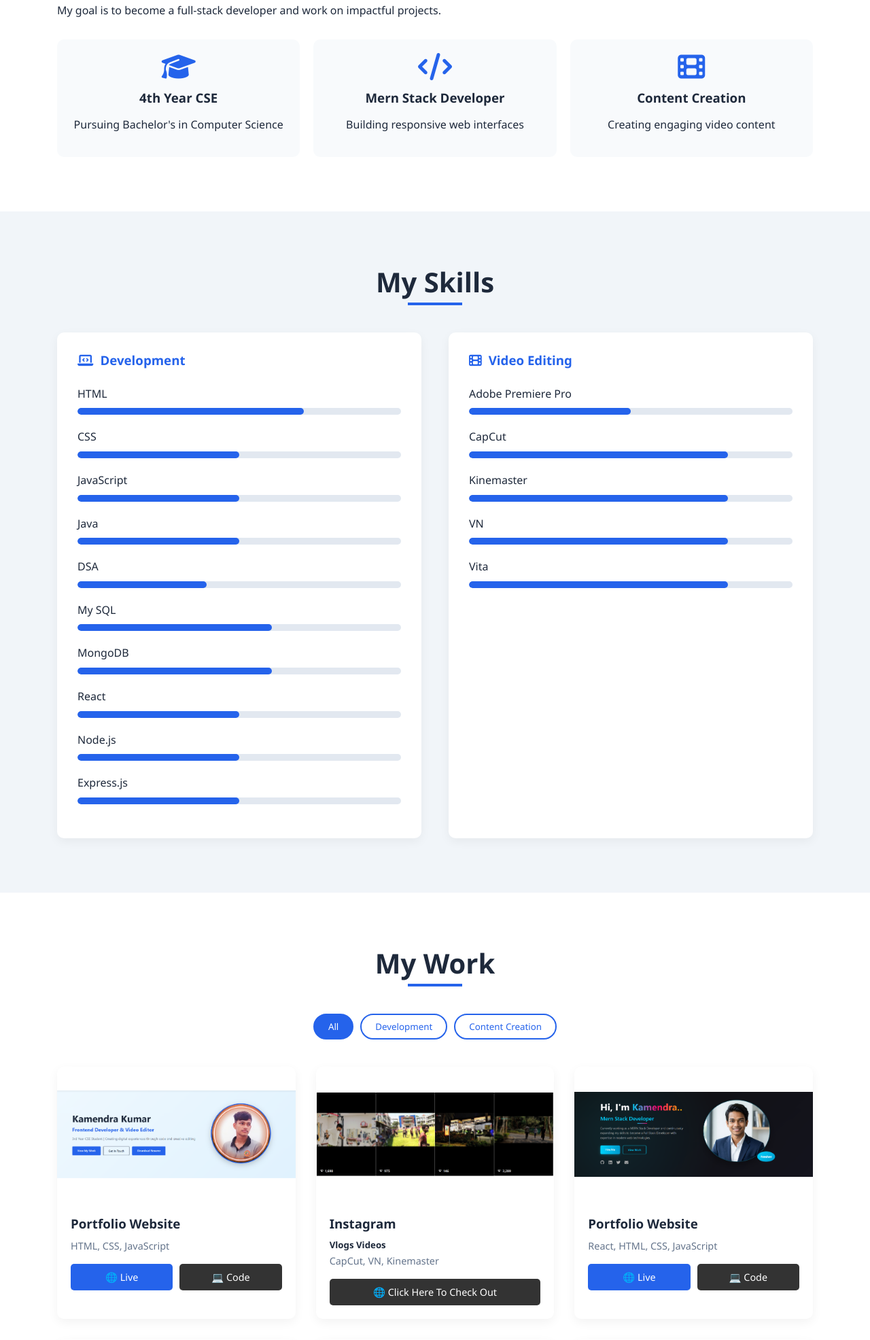
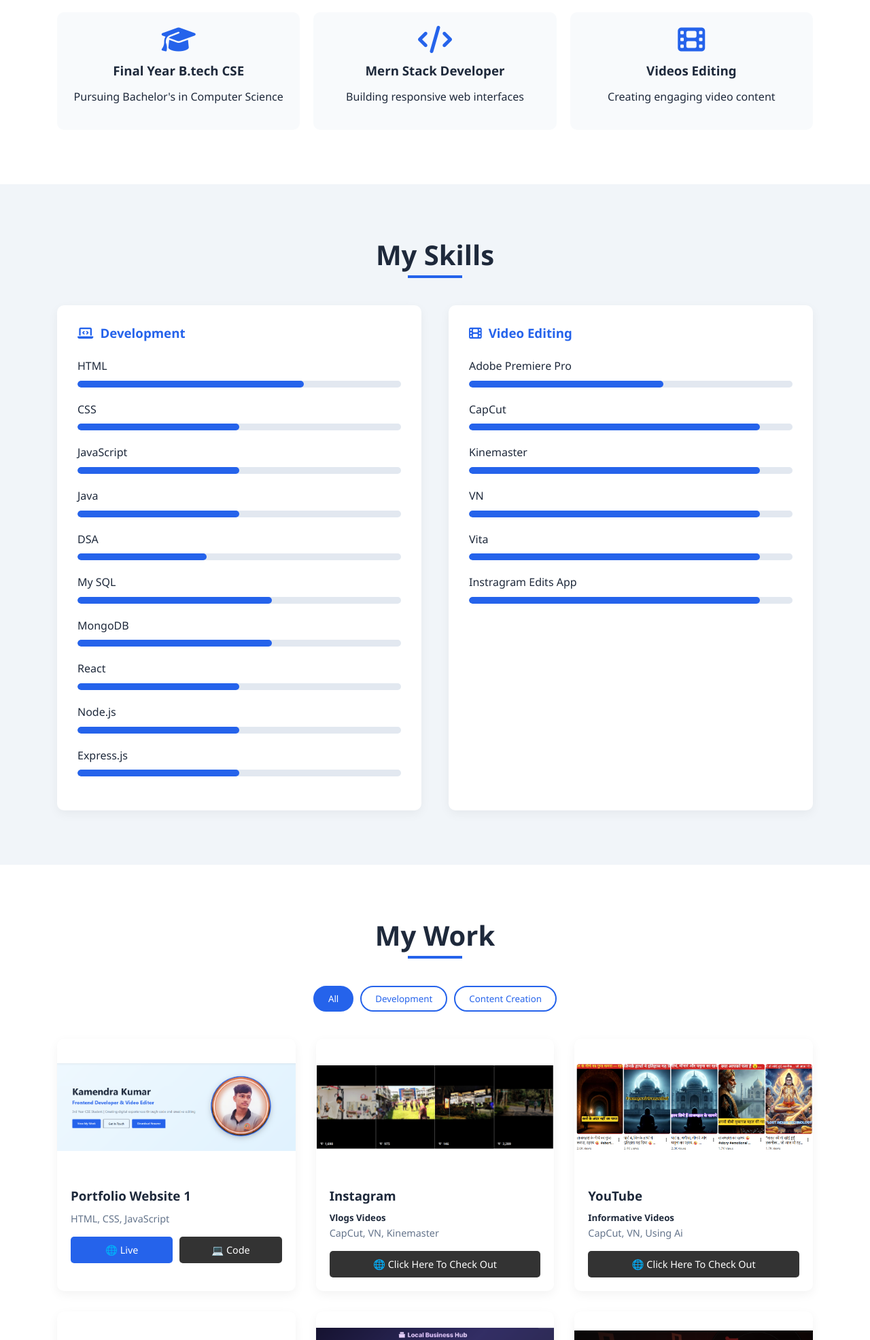
Before and after one commit to Kamendra95/PortfolioKamendra, a plain HTML site: page index.html in a window 1280 px wide. Shown: the part 829-2800 px from the top of the page at 68% size. Drawn offline with nearby package versions, Linux system fonts and the light colour scheme.

Commit message:
updated portfolio

```diff
--- a/index.html
+++ b/index.html
@@ -40,11 +40,11 @@
                 <div class="hero-text">
                     <h1>Kamendra Kumar</h1>
                     <h2>Mern Stack Developer & Content Creation</h2>
-                    <p>4th Year CSE Student | Creating digital experiences through code and creative editing</p>
+                    <p>Final Year B.Tech CSE Student | Creating digital experiences through code and creative editing</p>
                     <div class="hero-buttons">
                         <a href="#portfolio" class="btn btn-primary">View My Work</a>
                         <a href="#contact" class="btn btn-secondary">Get In Touch</a>
-                        <a href="resume.pdf" class="btn btn-primary" target="_blank">Download Resume</a>
+                        <a href="Kamendra_Kumar_Video_Editor_Resume.pdf" class="btn btn-primary" target="_blank">Download Resume</a>
                     </div>
                 </div>
                 <div class="hero-image">
@@ -65,12 +65,12 @@
                         Computer
                         Science Engineering. I enjoy building responsive websites and creating engaging digital content
                         through video editing.
-                    <p>My goal is to become a full-stack developer and work on impactful
-                        projects.</p>
+                    <!-- <p>My goal is to become a full-stack developer and work on impactful
+                        projects.</p> -->
                     <div class="about-highlights">
                         <div class="highlight">
                             <i class="fas fa-graduation-cap"></i>
-                            <h3>4th Year CSE</h3>
+                            <h3>Final Year B.tech CSE</h3>
                             <p>Pursuing Bachelor's in Computer Science</p>
                         </div>
                         <div class="highlight">
@@ -80,7 +80,7 @@
                         </div>
                         <div class="highlight">
                             <i class="fas fa-film"></i>
-                            <h3>Content Creation</h3>
+                            <h3>Videos Editing</h3>
                             <p>Creating engaging video content</p>
                         </div>
                     </div>
@@ -167,31 +167,37 @@
                         <div class="skill-item">
                             <span>Adobe Premiere Pro</span>
                             <div class="skill-bar">
-                                <div class="skill-progress" data-width="50"></div>
+                                <div class="skill-progress" data-width="60"></div>
                             </div>
                         </div>
                         <div class="skill-item">
                             <span>CapCut</span>
                             <div class="skill-bar">
-                                <div class="skill-progress" data-width="80"></div>
+                                <div class="skill-progress" data-width="90"></div>
                             </div>
                         </div>
                         <div class="skill-item">
                             <span>Kinemaster</span>
                             <div class="skill-bar">
-                                <div class="skill-progress" data-width="80"></div>
+                                <div class="skill-progress" data-width="90"></div>
                             </div>
                         </div>
                         <div class="skill-item">
                             <span>VN</span>
                             <div class="skill-bar">
-                                <div class="skill-progress" data-width="80"></div>
+                                <div class="skill-progress" data-width="90"></div>
                             </div>
                         </div>
                         <div class="skill-item">
                             <span>Vita</span>
                             <div class="skill-bar">
-                                <div class="skill-progress" data-width="80"></div>
+                                <div class="skill-progress" data-width="90"></div>
+                            </div>
+                        </div>
+                        <div class="skill-item">
+                            <span>Instragram Edits App</span>
+                            <div class="skill-bar">
+                                <div class="skill-progress" data-width="90"></div>
                             </div>
                         </div>
                     </div>
@@ -216,12 +222,12 @@
                         <img src="images/portfolio-website.png" alt="Portfolio Website">
                     </div>
                     <div class="portfolio-info">
-                        <h3>Portfolio Website</h3>
+                        <h3>Portfolio Website 1 </h3>
                         <p>HTML, CSS, JavaScript</p>
 
                         <!-- Buttons -->
                         <div class="portfolio-buttons">
-                            <a href="https://kamendra.netlify.app/" target="_blank">🌐 Live</a>
+                            <a href="https://portfolio-kamendra.vercel.app/" target="_blank">🌐 Live</a>
                             <a href="https://github.com/Kamendra95/PortfolioKamendra" target="_blank">💻 Code</a>
                         </div>
                     </div>
@@ -251,21 +257,25 @@
                 </div>
 
 
-                <div class="portfolio-item" data-category="development">
+
+
+                <!-- <div class="portfolio-item" data-category="development">
                     <div class="portfolio-image">
                         <img src="images/NewPortfolioToo.png" alt="Portfolio Website">
                     </div>
                     <div class="portfolio-info">
-                        <h3>Portfolio Website</h3>
-                        <p>React, HTML, CSS, JavaScript</p>
+                        <h3>Portfolio Website 2 </h3>
+                        <p>React, HTML, CSS, JavaScript</p> -->
 
                         <!-- Buttons -->
-                        <div class="portfolio-buttons">
+                        <!-- <div class="portfolio-buttons">
                             <a href="https://sharmajee.netlify.app/" target="_blank">🌐 Live</a>
                             <a href="https://github.com/Kamendra95/KamendraPortfolioToo" target="_blank">💻 Code</a>
                         </div>
                     </div>
-                </div>
+                </div> -->
+
+
 
 
                 <div class="portfolio-item" data-category="editing">
@@ -286,21 +296,28 @@
                 </div>
 
 
-                <div class="portfolio-item" data-category="development">
+
+
+
+                <!-- <div class="portfolio-item" data-category="development">
                     <div class="portfolio-image">
                         <img src="images/NewPortfolio.png" alt="Portfolio Website">
                     </div>
                     <div class="portfolio-info">
-                        <h3>Portfolio Website</h3>
-                        <p>React, HTML, CSS, JavaScript</p>
+                        <h3>Portfolio Website 3</h3>
+                        <p>React, HTML, CSS, JavaScript</p> -->
 
                         <!-- Buttons -->
-                        <div class="portfolio-buttons">
-                            <a href="https://nimble-jelly-965c3f.netlify.app/#" target="_blank">🌐 Live</a>
+                        <!-- <div class="portfolio-buttons">
+                            <a href="https://kamendra-portfolio-too.vercel.app/" target="_blank">🌐 Live</a>
                             <a href="https://github.com/your-repo" target="_blank">💻 Code</a>
                         </div>
                     </div>
-                </div>
+                </div> -->
+
+
+
+
 
                 <div class="portfolio-item" data-category="editing">
                     <div class="portfolio-image">
@@ -380,13 +397,13 @@
                                 <p>sharmakamendra200@gmail.com</p>
                             </div>
                         </div>
-                        <!-- <div class="contact-item">
+                        <div class="contact-item">
                             <i class="fas fa-phone"></i>
                             <div>
                                 <h4>Phone</h4>
-                                <p>+91 9530000000</p>
+                                <p>+91 9534570667</p>
                             </div>
-                        </div> -->
+                        </div>
                         <div class="contact-item">
                             <i class="fas fa-map-marker-alt"></i>
                             <div>
```
Also changed, not shown: 1 other file.
